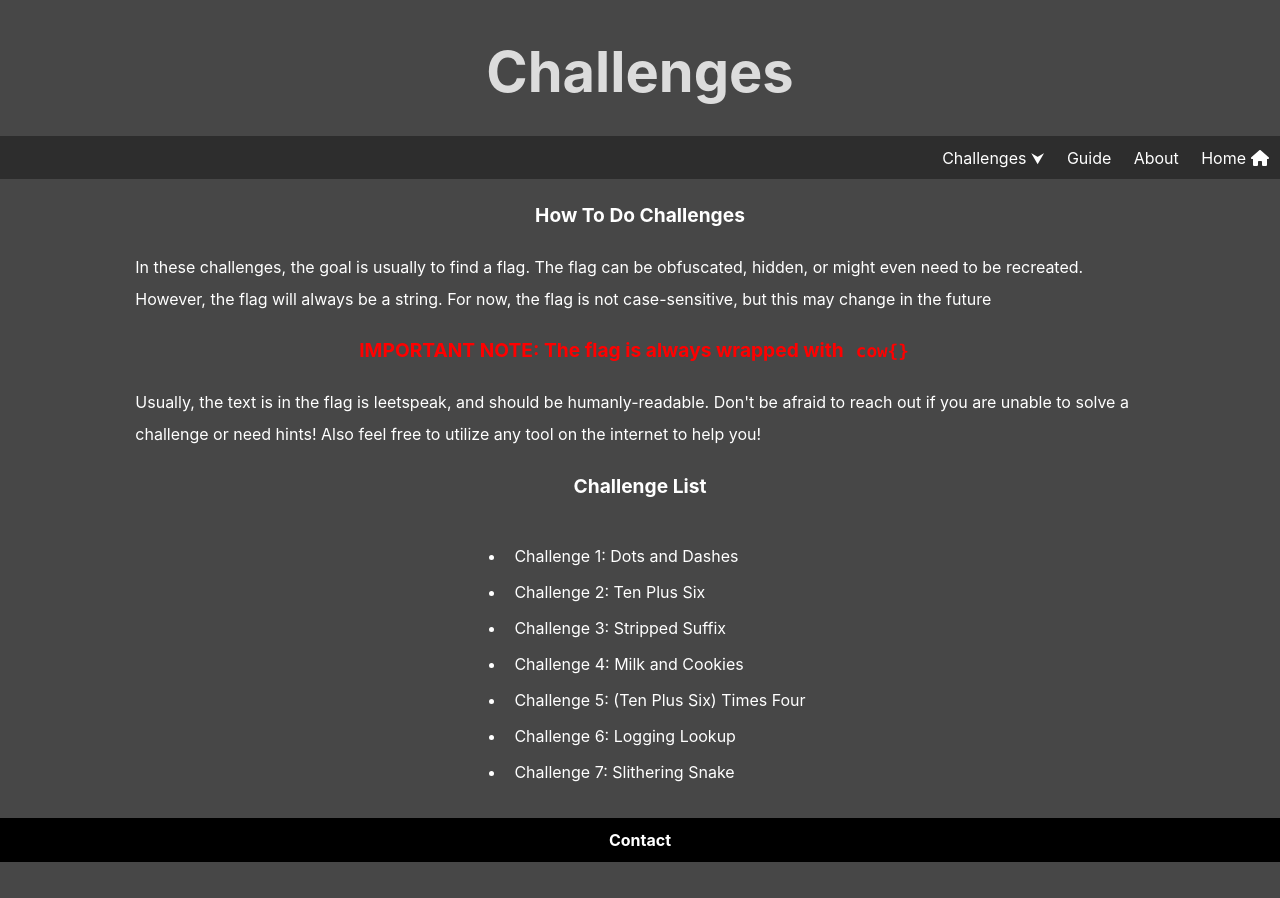
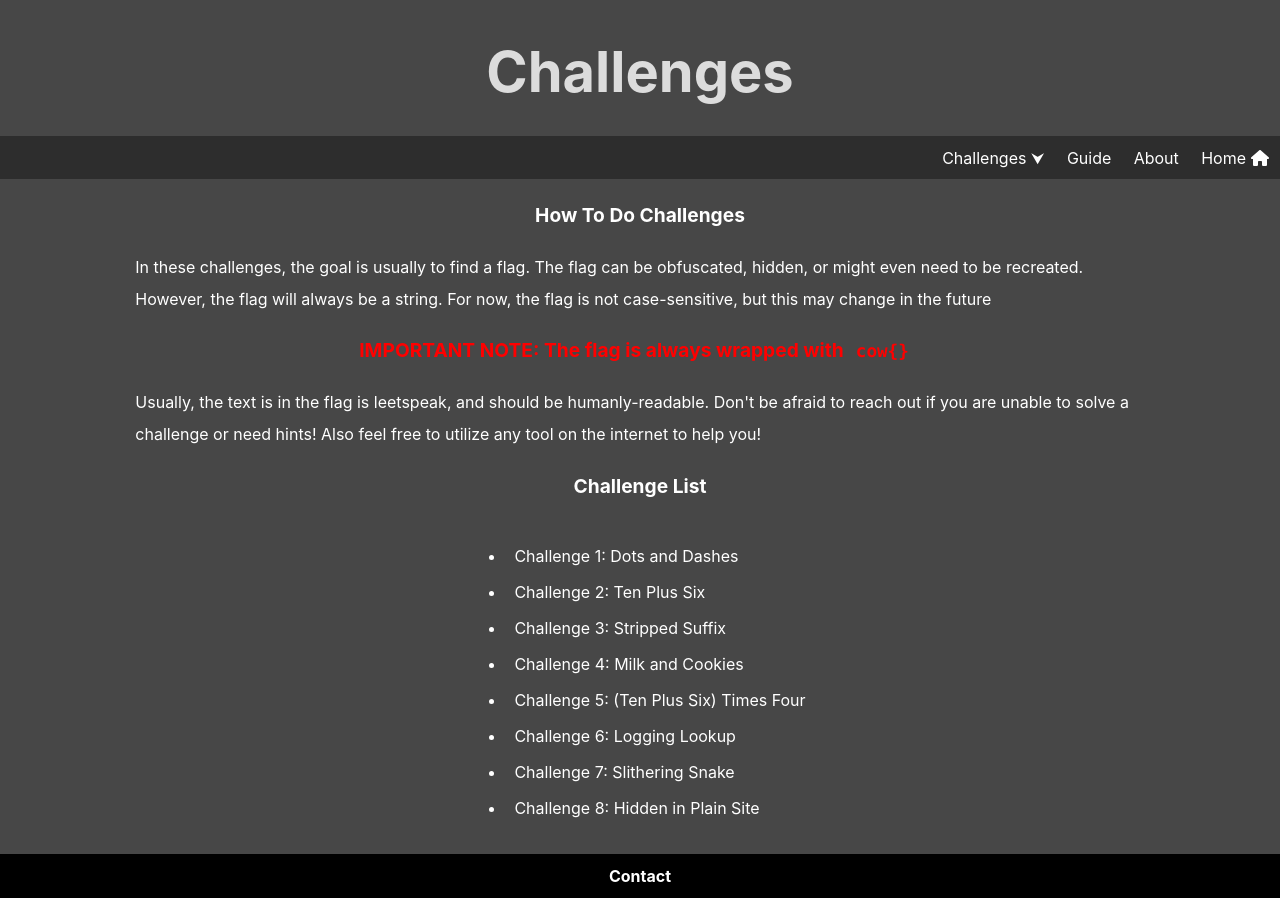
Before and after one commit to alexgeethob/cycow-weekly, a Next.js app: page /challenges in a window 1280 px wide. Before the commit the page ends 862 px from the top, so only its background shows below. Built offline with nearby package versions, Linux system fonts and the light colour scheme.

Commit message:
added week 8

```diff
--- a/pages/about.js
+++ b/pages/about.js
@@ -63,8 +63,7 @@ export default function About() {
           </div>
           I learned about{" "}
           <ExtLink href="https://vercel.com/home">Vercel&apos;s </ExtLink>
-          NextJS, which runs on NodeJS and React,{" "}
-          <span style={{ fontSize: "1px" }}>thanks Akaash</span>
+          NextJS, which runs on NodeJS and React,
           and managed to use that to create this site that you are currently
           viewing.
           <br />
--- a/pages/challenges/index.js
+++ b/pages/challenges/index.js
@@ -55,6 +55,9 @@ export default function ChalHome() {
           <li>
             <Link href="/challenges/7">Challenge 7: Slithering Snake</Link>
           </li>
+          <li>
+            <Link href="/challenges/8">Challenge 8: Hidden in Plain Site</Link>
+          </li>
         </ul>
       </main>
       <Footer></Footer>
--- a/pages/index.js
+++ b/pages/index.js
@@ -26,9 +26,6 @@ export default function Home(props) {
         >
         </Title>
         <Nav></Nav>
-        <Important>
-            NO CHALLENGE THIS WEEK DUE TO BUSY, SORRY
-          </Important>
         <Grid>
           <LinkCard
             name="About This Site &rarr;"
```
